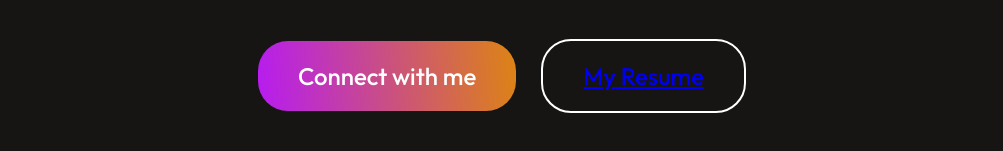
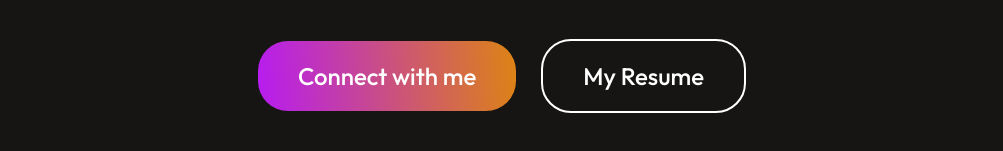
Before and after one commit to tirth-swami/Tirth, a React (Vite) app: page / in a window 1280 px wide. Shown: the part 757-908 px from the top of the page, without its empty margins (138-1141 px from the left). Built offline with nearby package versions, Linux system fonts and the light colour scheme.

Commit message:
Update Hero.css
resume update

```diff
--- a/src/Components/Hero/Hero.css
+++ b/src/Components/Hero/Hero.css
@@ -87,7 +87,7 @@ gap: 35px;
         border-radius: 40px;
     }
 }
-.hero-resume{
+.hero-resume a{
     text-decoration:none;
     color:white;
 }
```
